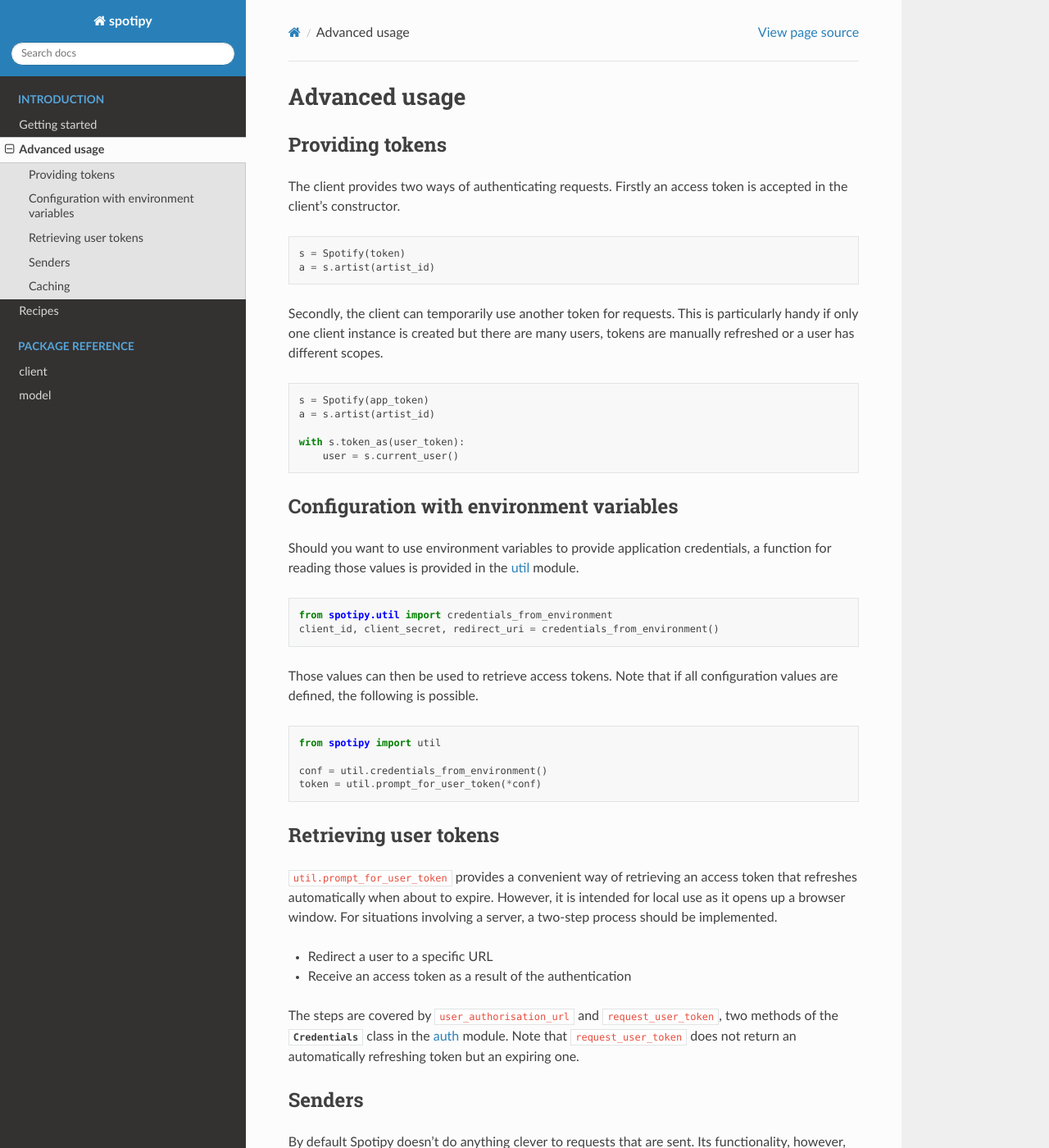
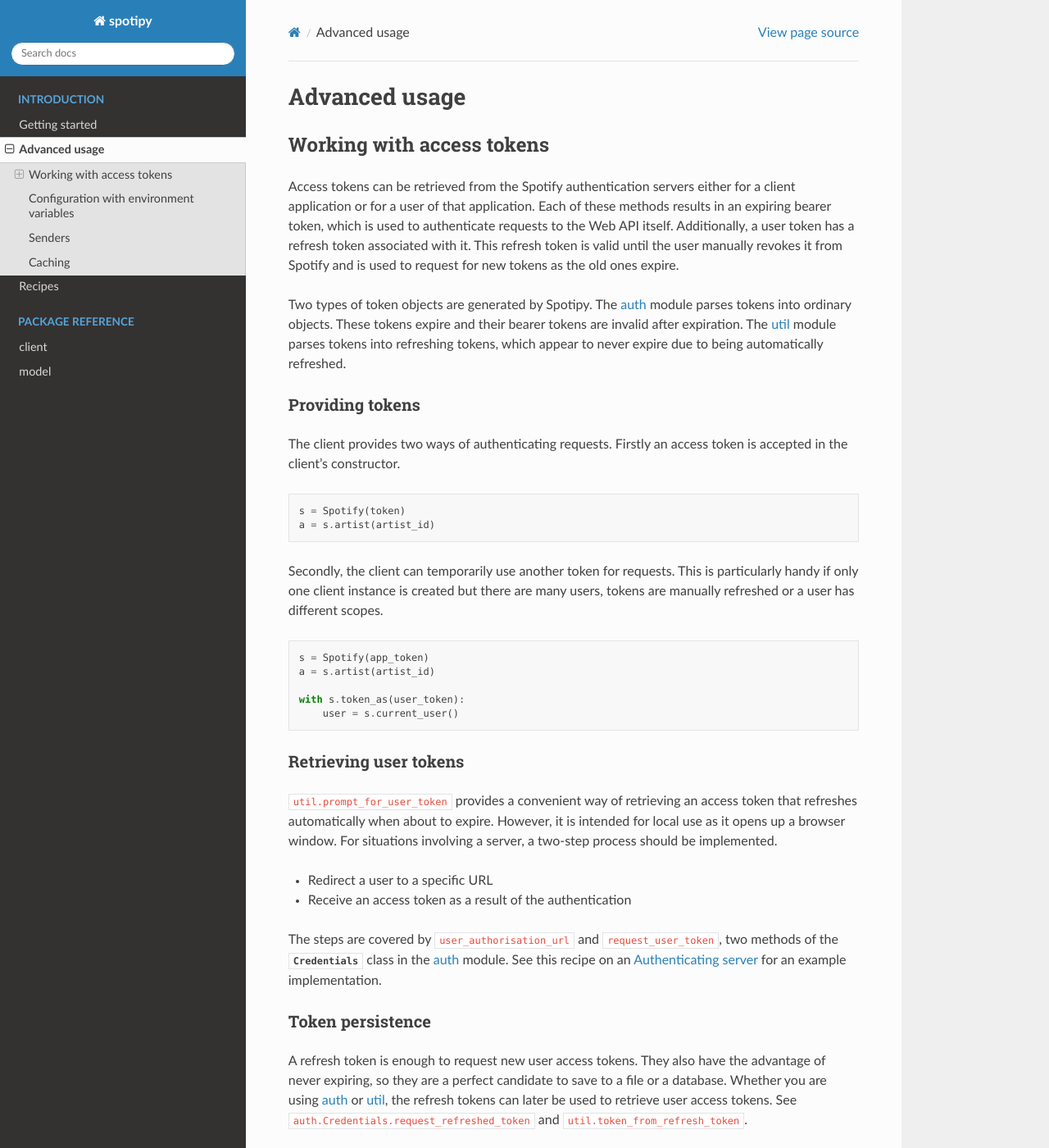
Before and after one commit to felix-hilden/tekore, a Sphinx documentation site: the page built from docs/documents/advanced_usage.rst, in a window 1280 px wide and 1400 px high. Shown: the whole window at 82% size. Built offline with Sphinx 7.4.7 and the Read the Docs theme 2.0.0, drawn with Linux system fonts in a browser that asks for light colours; the version number could not be read and is left out.

Commit message:
Expand access token documentation

```diff
--- a/docs/documents/advanced_usage.rst
+++ b/docs/documents/advanced_usage.rst
@@ -2,8 +2,24 @@
 
 Advanced usage
 ==============
+Working with access tokens
+--------------------------
+Access tokens can be retrieved from the Spotify authentication servers
+either for a client application or for a user of that application.
+Each of these methods results in an expiring bearer token,
+which is used to authenticate requests to the Web API itself.
+Additionally, a user token has a refresh token associated with it.
+This refresh token is valid until the user manually revokes it from Spotify
+and is used to request for new tokens as the old ones expire.
+
+Two types of token objects are generated by Spotipy.
+The :ref:`auth <module-auth>` module parses tokens into ordinary objects.
+These tokens expire and their bearer tokens are invalid after expiration.
+The :ref:`util <module-util>` module parses tokens into refreshing tokens,
+which appear to never expire due to being automatically refreshed.
+
 Providing tokens
-----------------
+****************
 The client provides two ways of authenticating requests.
 Firstly an access token is accepted in the client's constructor.
 
@@ -24,6 +40,29 @@
    with s.token_as(user_token):
        user = s.current_user()
 
+Retrieving user tokens
+**********************
+``util.prompt_for_user_token`` provides a convenient way of retrieving
+an access token that refreshes automatically when about to expire.
+However, it is intended for local use as it opens up a browser window.
+For situations involving a server, a two-step process should be implemented.
+
+- Redirect a user to a specific URL
+- Receive an access token as a result of the authentication
+
+The steps are covered by ``user_authorisation_url`` and ``request_user_token``,
+two methods of the :class:`Credentials` class in the :ref:`auth <module-auth>` module.
+See this recipe on an :ref:`auth-server` for an example implementation.
+
+Token persistence
+*****************
+A refresh token is enough to request new user access tokens.
+They also have the advantage of never expiring,
+so they are a perfect candidate to save to a file or a database.
+Whether you are using :ref:`auth <module-auth>` or :ref:`util <module-util>`,
+the refresh tokens can later be used to retrieve user access tokens.
+See ``auth.Credentials.request_refreshed_token`` and
+``util.token_from_refresh_token``.
 
 Configuration with environment variables
 ----------------------------------------
@@ -44,22 +83,6 @@
 
    conf = util.credentials_from_environment()
    token = util.prompt_for_user_token(*conf)
-
-
-Retrieving user tokens
-----------------------
-``util.prompt_for_user_token`` provides a convenient way of retrieving
-an access token that refreshes automatically when about to expire.
-However, it is intended for local use as it opens up a browser window.
-For situations involving a server, a two-step process should be implemented.
-
-- Redirect a user to a specific URL
-- Receive an access token as a result of the authentication
-
-The steps are covered by ``user_authorisation_url`` and ``request_user_token``,
-two methods of the :class:`Credentials` class in the :ref:`auth <module-auth>` module.
-Note that ``request_user_token`` does not return
-an automatically refreshing token but an expiring one.
 
 .. _advanced-senders:
 
--- a/docs/recipes/auth_server.rst
+++ b/docs/recipes/auth_server.rst
@@ -1,3 +1,5 @@
+.. _auth-server:
+
 Authenticating server
 =====================
 
```
Also changed, not shown: 1 other file.
